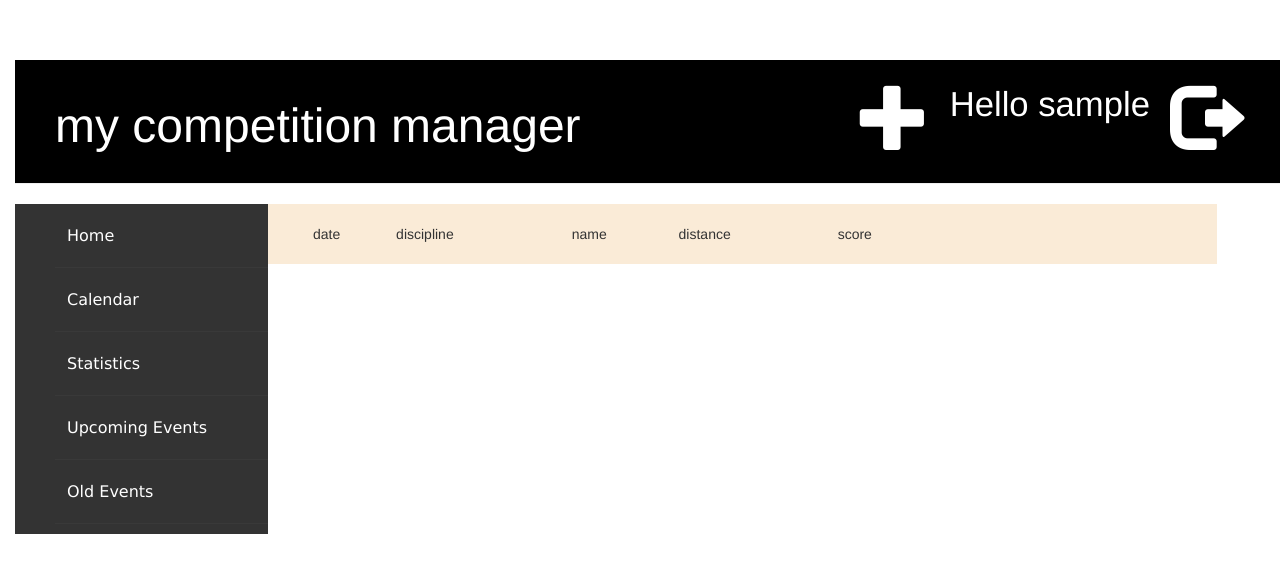
After one commit to annna5/ActivityTracker, a Django app: page /old_events in a window 1280 px wide. The commit adds this page. Shown: the top 573 px of the page. Run offline with Django 3.2, Linux system fonts and the light colour scheme; the visitor is signed in with stand-in values (Sample User, id 1); data that the repository does not hold is empty; some libraries are stand-ins or nearby versions.

Commit message:
lewe menu ok

```diff
--- a/sport/templates/sport/base.html
+++ b/sport/templates/sport/base.html
@@ -39,12 +39,13 @@
 </div>
 
 <div id='cssmenu'>
-<ul>
-   <li class='active'><a href='/'><span>Home</span></a></li>
-   <li><a href='/sport/templates/sport/calendar.html'><span>Calendar</span></a></li>
-   <li><a href='#'><span>Statistics</span></a></li>
-   <li class='last'><a href='#'><span>Upcoming Events</span></a></li>
-</ul>
+    <ul>
+        <li class='active'><a href='/'><span>Home</span></a></li>
+        <li><a href='/calendar'><span>Calendar</span></a></li>
+        <li><a href='/statistics'><span>Statistics</span></a></li>
+        <li><a href='/upcoming_events'><span>Upcoming Events</span></a></li>
+        <li class='last'><a href='/old_events'><span>Old Events</span></a></li>
+    </ul>
 </div>
 
 <div class="content container">
--- a/sport/templates/sport/calendar.html
+++ b/sport/templates/sport/calendar.html
@@ -1,5 +1,5 @@
 {% extends 'sport/base.html' %}
-<link href="/static/css/calendar.css" type="text/css" rel="stylesheet" />
+{#<link href="/static/css/calendar.css" type="text/css" rel="stylesheet" />#}
 {% block content %}
 {{ calendar }}
 {% endblock %}
--- /dev/null
+++ b/sport/templates/sport/old_events.html
@@ -0,0 +1,25 @@
+{% extends 'sport/base.html' %}
+
+{% block content %}
+
+    <table style="width:100%">
+        <tr>
+            <td>date</td>
+            <td>discipline</td>
+            <td>name</td>
+            <td>distance</td>
+            <td>score</td>
+            {#            link do notatek#}
+        </tr>
+        {% for comp in competitions %}
+            <tr>
+                <td>{{ comp.event_date }}</td>
+                <td>{{ comp.discipline }}</td>
+                <td><a href="{% url 'comp_detail' pk=comp.pk %}">{{ comp.name }}</a></td>
+                <td>{{ comp.distance }}</td>
+                <td>{{ comp.score }}</td>
+                {#            link do notatek#}
+            </tr>
+        {% endfor %}
+    </table>
+{% endblock %}
--- a/sport/urls.py
+++ b/sport/urls.py
@@ -3,7 +3,10 @@ from . import views
 
 urlpatterns = [
     url(r'^$', views.competition_list, name='competition_list'),
-    url(r'^sport/templates/sport/calendar.html/$', views.calendar),
+    url(r'^upcoming_events$', views.upcoming_events, name='upcoming_events'),
+    url(r'^old_events$', views.old_events, name='old_events'),
+    url(r'^calendar$', views.calendar, name='calendar'),
+    url(r'^statistics', views.statistics, name='statistics'),
     # url(r'^sport/templates/sport/my_calendar.html$', views.calendar, name='my_calendar'),
     url(r'^comp/(?P<pk>[0-9]+)/$', views.comp_detail, name='comp_detail'),
     url(r'^comp/new/$', views.competition_new, name='competition_new'),
--- a/sport/views.py
+++ b/sport/views.py
@@ -1,3 +1,4 @@
+import datetime
 from django.contrib.auth.forms import UserCreationForm
 from django.http import HttpResponseRedirect
 from django.shortcuts import render, get_object_or_404, redirect, render_to_response
@@ -63,6 +64,26 @@ def comp_remove(request, pk):
     return redirect('sport.views.competition_list')
 
 
+@login_required
+def upcoming_events(request):
+    competitions = Competition.objects.order_by('event_date').filter(author=request.user).filter(
+        event_date__gte=datetime.datetime.now())
+    return render(request, 'sport/upcoming_events.html', {
+
+        'competitions': competitions
+    })
+
+
+@login_required
+def old_events(request):
+    competitions = Competition.objects.order_by('event_date').filter(author=request.user).filter(
+        event_date__lt=datetime.datetime.now())
+    return render(request, 'sport/old_events.html', {
+
+        'competitions': competitions
+    })
+
+
 # @login_required
 # def competition_list_for_distance(request):
 #     competitions = Competition.objects.order_by('event_date').filter(author=request.user).filter(dis)
@@ -72,12 +93,29 @@ def comp_remove(request, pk):
 
 
 @login_required
-def calendar(request): #, year, month):
+def calendar(request):  # , year, month):
     activities = Competition.objects.order_by('event_date').filter(
             event_date__year=2016, event_date__month=1
     )
     cal = Calendar(activities).formatmonth(2016, 1)
     return render_to_response('sport/calendar.html', {'calendar': mark_safe(cal),})
+
+
+@login_required
+def statistics(request):
+    distances = list(Competition.objects
+                     .filter(author=request.user).order_by()
+                     .values_list('distance', flat=True).distinct())
+    distances.sort()
+    dist_dict = {}
+    for dist in distances:
+        dist_dict[dist] = Competition.objects.filter(author=request.user).filter(distance=dist)
+
+    competitions = dist_dict
+    return render(request, 'sport/statistics.html', {
+
+        'competitions': competitions
+    })
 
 
 def register(request):
```
Also changed, not shown: sport/templates/sport/statistics.html (added, +31 -0 lines), sport/templates/sport/upcoming_events.html (added, +25 -0 lines).
